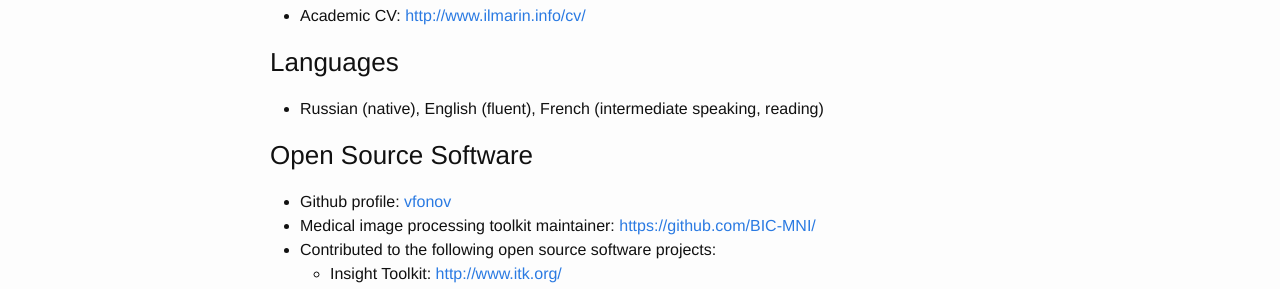
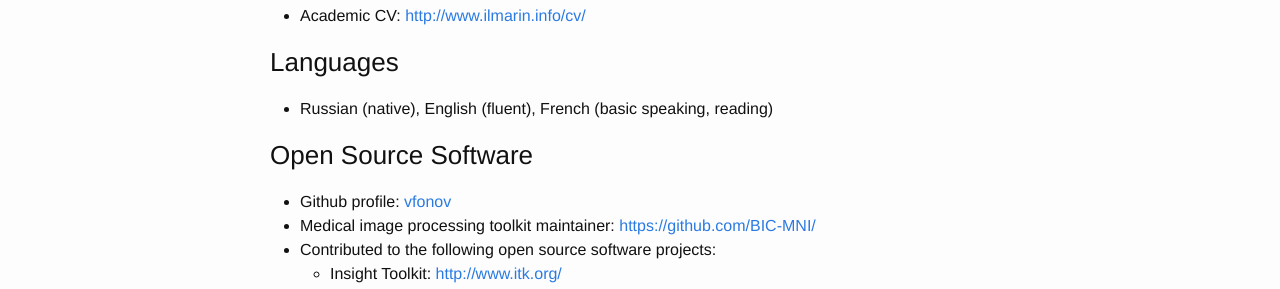
Before and after one commit to vfonov/vfonov.github.io, a Jekyll site: the page built from CV_industry.md, in a window 1280 px wide. Shown: the part 1141-1430 px from the top of the page. Built offline with Jekyll 4.4.1, drawn with Linux system fonts in a browser that asks for light colours.

Commit message:
Updated language skills

```diff
--- a/CV_industry.md
+++ b/CV_industry.md
@@ -32,7 +32,7 @@ data analysis using **R, Python**; machine learning with **scikit-learn**;deep l
 * Academic CV: [http://www.ilmarin.info/cv/](http://www.ilmarin.info/cv/)
 
 ### Languages
-* Russian (native), English (fluent), French (intermediate speaking, reading)
+* Russian (native), English (fluent), French (basic speaking, reading)
 
 ### Open Source Software
 * Github profile: [vfonov](https://github.com/vfonov/)
```
